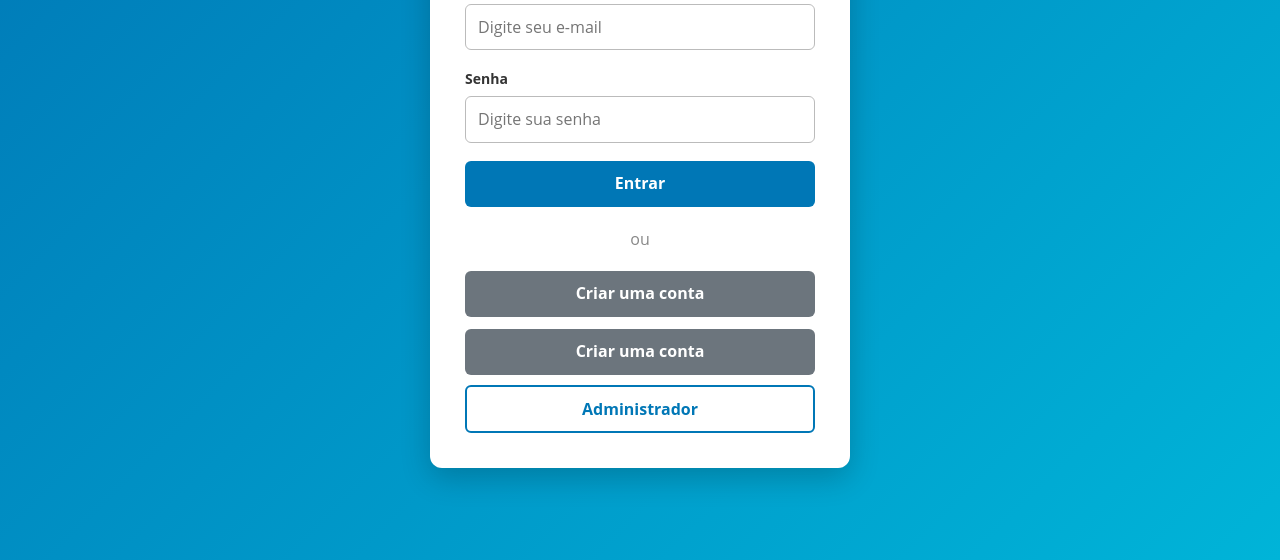
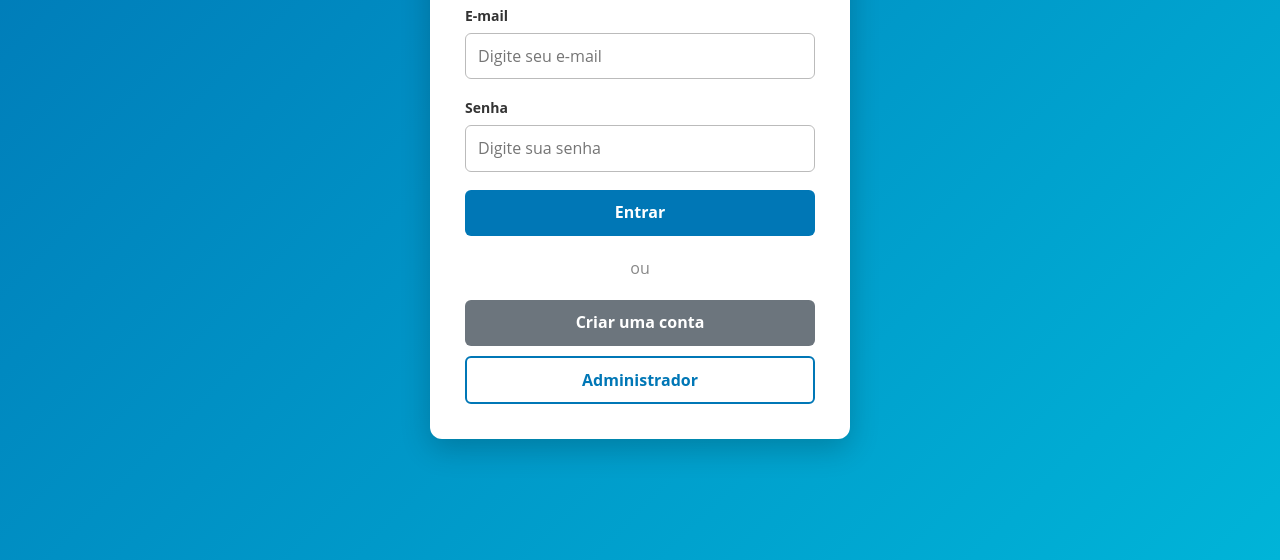
Before and after one commit to fischer-dev-abs/Viagens, a plain HTML site: page index.html in a window 1280 px wide. Shown: the part 240-800 px from the top of the page. Drawn offline with Linux system fonts and the light colour scheme; a web font is replaced by a local one.

Commit message:
Update index.html

```diff
--- a/index.html
+++ b/index.html
@@ -54,10 +54,6 @@
         <div class="divider">
             ou
         </div>
-
-        <a href="cadastro.html" class="btn btn-secondary">
-            Criar uma conta
-        </a>
 
               <a href="cadastro.html" class="btn btn-secondary">
             Criar uma conta
```
